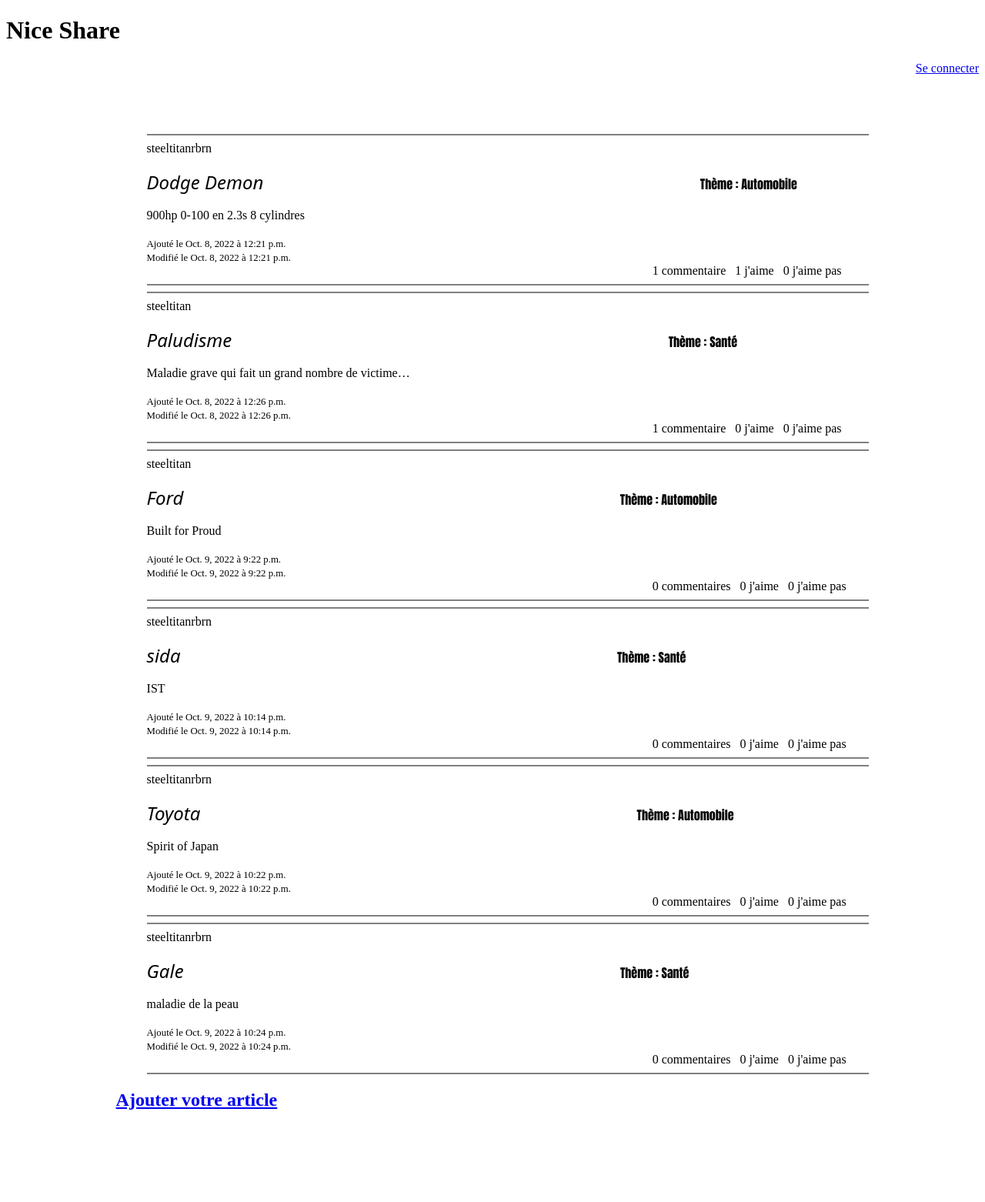
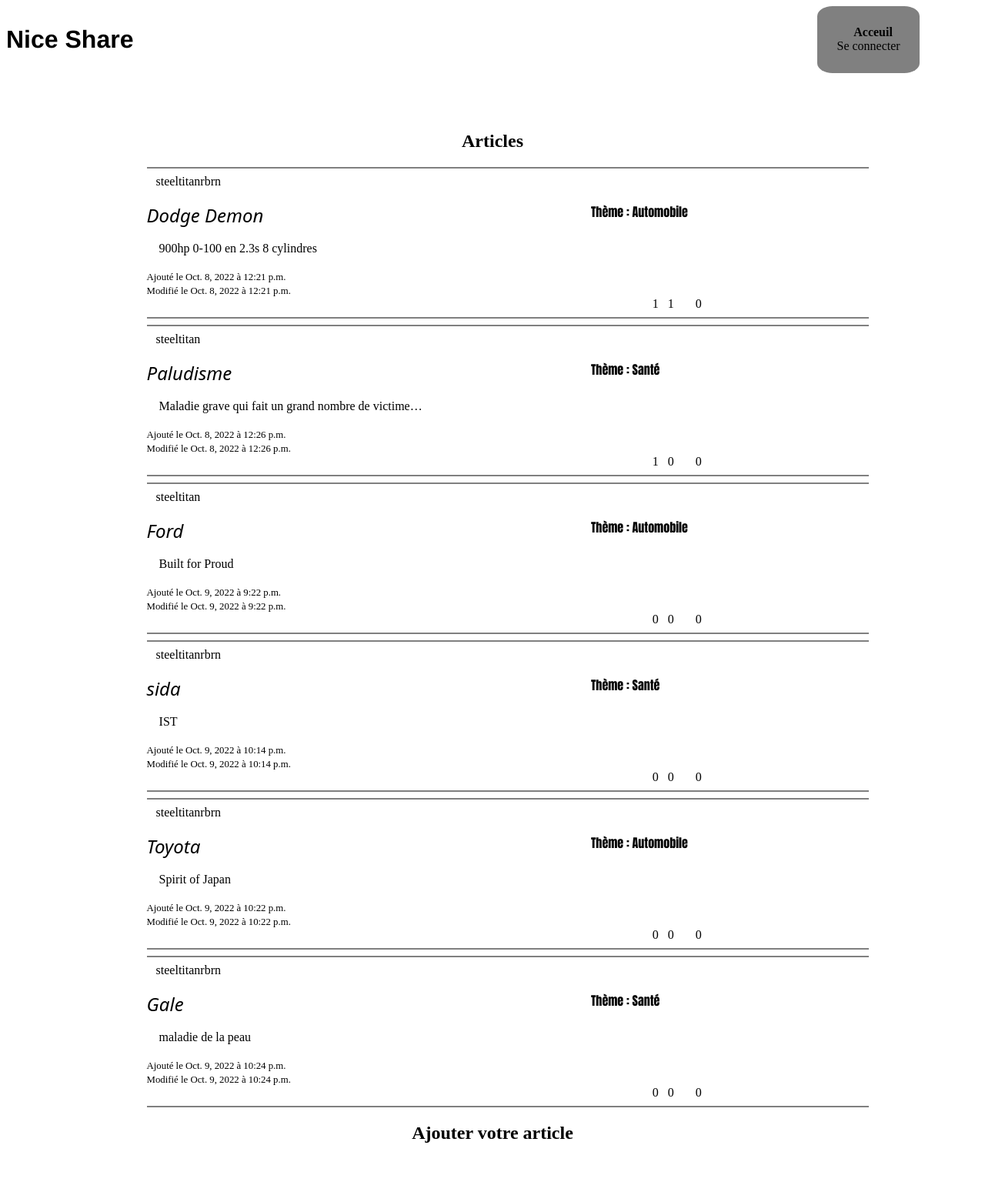
Before and after one commit to SteelTitan18/my_blog, a Django app: page /home/ in a window 1280 px wide. Shown: the whole page at 77% size. Before the commit the page ends 1442 px from the top, so only its background shows below. Run offline with Django 4.2, Linux system fonts and the light colour scheme; data comes from the database, SQL or seed files in the repository.

Commit message:
css details + icones + menu popup + modif/supp artcl

```diff
--- a/bloggings/static/bloggings/styles.css
+++ b/bloggings/static/bloggings/styles.css
@@ -1,23 +1,56 @@
-#user
+#title
+{
+    display: inline-block;
+    vertical-align: middle;
+    font-family: 'Franklin Gothic Medium', 'Arial Narrow', Arial, sans-serif;
+}
+
+.admin-action
+{
+    text-align: center;
+    color: blue;
+}
+
+nav
+{
+    background-color: gray;
+    padding-left: 2%;
+    padding-right: 2%;
+    padding-top: 2%;
+    padding-bottom: 2%;
+    border-radius: 15%;
+    display: inline-block;
+    vertical-align:middle;
+    position: relative;
+    left: 70%
+}
+
+a
+{
+    text-decoration: none;
+    color: black;
+}
+
+.user
 {
     display: block;
 }
 
-#info
+.info
 {
     font-size: 80%;
 }
 
-#post-title
+.post-title
 {
     font-size: 150%;
     font-style: italic;
     font-family: system-ui, -apple-system, BlinkMacSystemFont, 'Segoe UI', Roboto, Oxygen, Ubuntu, Cantarell, 'Open Sans', 'Helvetica Neue', sans-serif;
 }
 
-#theme
+.theme
 {
-    position: relative;
+    position: absolute;
     left:60%;
     font-family: Impact, Haettenschweiler, 'Arial Narrow Bold', sans-serif;
 }
@@ -42,10 +75,65 @@
 
 nav
 {
-    text-align: right;
+    text-align: center;
 }
 
 main
 {
     margin: 6%
 }
+
+.popup {
+    position: relative;
+    display: inline-block;
+    cursor: pointer;
+  }
+
+  /* The actual popup (appears on top) */
+  .popup .popuptext {
+    visibility: hidden;
+    width: 150px;
+    background-color: whitesmoke;
+    color: rgb(17, 10, 10);
+    text-align: left;
+    border-radius: 6px;
+    padding-left: 20%;
+    padding-top: 15%;
+    padding-bottom: 15%;
+    padding-left: 20%;
+    position: absolute;
+    z-index: 1;
+    bottom: -150%;
+    left: 50%;
+    margin-left: -120px;
+  }
+
+  /* Popup arrow */
+  .popup .popuptext::cue {
+    content: "";
+    position: absolute;
+    top: 100%;
+    left: 50%;
+    margin-left: -5px;
+    border-width: 5px;
+    border-style: solid;
+    border-color: #555 transparent transparent transparent;
+  }
+
+  /* Toggle this class when clicking on the popup container (hide and show the popup) */
+  .popup .show {
+    visibility: visible;
+    -webkit-animation: fadeIn 0.5s;
+    animation: fadeIn 1s
+  }
+
+  /* Add animation (fade in the popup) */
+  @-webkit-keyframes fadeIn {
+    from {opacity: 0;}
+    to {opacity: 1;}
+  }
+
+  @keyframes fadeIn {
+    from {opacity: 0;}
+    to {opacity:1 ;}
+  }
--- a/bloggings/templates/bloggings/index.html
+++ b/bloggings/templates/bloggings/index.html
@@ -3,30 +3,32 @@
 {% block content %}
 
 <main>
+  <h2 style="text-align: center">Articles</h2>
   <ul>
     {% for post, comment in postD.items %}
       <a class="posts" href="{% url 'details' post.id %}">
         <HR NOSHADE>
-          <li id="post">
-            <span id="user">{{ post.user }}</span><br/>
-            <span id="post-content">
-              <span id="post-title">{{ post.title }}</span>
-              <span id="theme">Thème : {{ post.theme }}</span><br/>
-              <br/>{{ post.content|truncatechars:50 }}<br/>
-              <span id="info">
+          <li class="post">
+            <span class="user"><i class="fa-solid fa-circle-user"></i>&nbsp&nbsp&nbsp{{ post.user }}</span><br/>
+            <span class="post-content">
+              <span class="post-title">{{ post.title }}</span>
+              &nbsp&nbsp&nbsp&nbsp&nbsp&nbsp&nbsp&nbsp
+              <span class="theme">Thème : {{ post.theme }}</span><br/>
+              <br/>&nbsp&nbsp&nbsp&nbsp{{ post.content|truncatechars:50 }}<br/>
+              <span class="info">
                 <br/>Ajouté le {{ post.addDate }} à {{ post.addHour }}
                 <br />Modifié le {{ post.modifDate }} à {{ post.modifHour }}
               </span><br/>
-              <span class="action">{{ comment }} commentaire{{ comment|pluralize }}
-              &nbsp&nbsp{{ post.like }} j'aime
-              &nbsp&nbsp{{ post.dislike }} j'aime pas</span>
+              <span class="action">{{ comment }} <i class="fa-solid fa-comment"></i>
+              &nbsp&nbsp{{ post.like }}&nbsp<i class="fa-solid fa-thumbs-up"></i>&nbsp&nbsp&nbsp
+              &nbsp&nbsp{{ post.dislike }}&nbsp<i class="fa-solid fa-thumbs-down"></i>&nbsp&nbsp&nbsp</span>
             </span>
           </li>
           <HR NOSHADE>
         </a>
     {% endfor %}
   </ul>
-  <a href="{% url 'add-post' %}"><h2>Ajouter votre article</h2></a>
+  <a href="{% url 'add-post' %}" style="text-align: center"><h2>Ajouter votre article</h2></a>
 </main>
 
 {% endblock %}
--- a/bloggings/templates/bloggings/model.html
+++ b/bloggings/templates/bloggings/model.html
@@ -13,11 +13,17 @@
 
   <body>
     <header>
-      <h1>Nice Share</h1>
+      <h1  id="title">Nice Share</h1>
       <nav>
+        <a href="{% url 'home' %}" style="font-weight: bold; text-align: left"><i class="fa-solid fa-house"></i>&nbsp&nbsp&nbspAcceuil</a><br/>
         {% if request.user.is_authenticated %}
-          <h3>{{ user }}</h3>
-          <a href="{% url 'logout' %}">Se déconnecter</a>
+          <div class="popup" onclick="myFunction()"><h3><i class="fa-solid fa-circle-user"></i>&nbsp&nbsp&nbsp{{ user }}</h3>
+            <span class="popuptext" id="myPopup">
+              <a href=""><i class="fa-solid fa-user-pen"></i>&nbsp&nbsp&nbsp Mon profil</a><br/>
+              <a href="{% url 'my-posts' %}"><i class="fa-solid fa-newspaper"></i>&nbsp&nbsp&nbsp Mes articles</a><br/>
+              <a href="{% url 'logout' %}"><i class="fa-solid fa-right-from-bracket"></i>&nbsp&nbsp&nbsp Se déconnecter</a>
+            </span>
+          </div>
         {% else %}
           <a href="{% url 'connexion' %}">Se connecter</a>
         {% endif %}
@@ -26,6 +32,13 @@
 
     <main>
       {% block content%}{% endblock %}
+      <script>
+// When the user clicks on <div>, open the popup
+        function myFunction() {
+          var popup = document.getElementById("myPopup");
+          popup.classList.toggle("show");
+        }
+      </script>
     </main>
 
     <footer></footer>
--- a/bloggings/views.py
+++ b/bloggings/views.py
@@ -21,7 +21,7 @@
         comment = Comment.objects.filter(post = _post).count()
         postDic[_post] = (comment)
     addPost(request)
-    return render(request, 'bloggings/index.html', {'postD':postDic, 'themes':themes,})
+    return render(request, 'bloggings/index.html', {'postD':postDic, 'themes':themes})
 
 # class PostListView(gnr.ListView):
 #     template_name = 'bloggings/index.html'
@@ -63,7 +63,7 @@
 @login_required(login_url='/sign-in/')
 def addPost(request):
     request.POST._mutable = True
-    messages.add_message(request, messages.INFO,"Vous devez être connecté !")
+    # messages.add_message(request, messages.INFO,"Vous devez être connecté !")
     if request.method == 'POST':
         post = Post()
         post.user = request.user
@@ -91,15 +91,16 @@
 
 def DetailPost(request, post_id):
     _post = Post.objects.get(id = post_id)
+    comments = Comment.objects.filter(post = _post)
     my_post = []
-    comments = Comment.objects.filter(post = _post)
+    if request.user.is_authenticated:
+        my_post = Post.objects.filter(user = request.user)
 
     if request.method == 'POST':
         comment = Comment()
         if request.user.is_authenticated:
             comment.user = request.user
             comment.post = Post.objects.get(id = post_id)
-            my_post = Post.objects.filter(user = request.user)
             form = CommentForm(request.POST, instance=comment)
             if form.is_valid():
                 comment = form.save()
@@ -111,6 +112,44 @@
         form = CommentForm()
 
     return render(request, 'bloggings/post_detail.html', {'post': _post, 'comments':comments, 'my_post':my_post, 'form':form})
+
+def my_posts(request):
+    postDic = {}
+    postList = Post.objects.filter(user = request.user)
+    themes = Theme.objects.all()
+
+    for _post in postList:
+        comment = Comment.objects.filter(post = _post).count()
+        postDic[_post] = (comment)
+    addPost(request)
+    return render(request, 'bloggings/my_posts.html', {'postD':postDic, 'themes':themes})
+
+def profile(request):
+    return render(request, 'bloggings/user_profile.html')
+
+def modif_profile(request):
+    if request.method == 'POST':
+        pass
+
+def post_delete(request, post_id):
+    post = Post.objects.get(id = post_id)
+    post.delete()
+    return redirect('my-posts')
+
+    return render(request, 'listings/my_posts.html', {'post':post})
+
+def post_update(request, post_id):
+    post = Post.objects.get(id = post_id)
+
+    if request.method == 'POST':
+        form = PostForm(request.POST, instance=post)
+        if form.is_valid():
+            form.save()
+            return redirect('details', post.id)
+    else:
+        form = PostForm(instance=post)
+
+    return render(request, 'bloggings/post_update.html', {'form':form})
 
 # class DetailPost(gnr.DetailView):
 #     template_name = 'bloggings/post_detail.html'
--- a/my_blog/settings.py
+++ b/my_blog/settings.py
@@ -38,6 +38,7 @@
     'django.contrib.messages',
     'django.contrib.staticfiles',
     'bloggings',
+    'fontawesomefree',
     # 'corsheaders',
     # 'rest_framework',
 ]
--- a/my_blog/urls.py
+++ b/my_blog/urls.py
@@ -22,12 +22,13 @@
 urlpatterns = [
     path('admin/', admin.site.urls),
     path('home/', views.home, name="home"),
-    # path('home/', PostListView.as_view(), name="home"),
+    path('my_posts/', views.my_posts, name="my-posts"),
     path('sign-in/', views.connexion, name="connexion"),
     path('logout/', views.logout_view, name="logout"),
     path('sign-up/', views.sign_up, name="sign-up"),
     path('home/add', views.addPost, name="add-post"),
     path('home/<int:post_id>/', views.DetailPost, name="details"),
-    # path('home/<int:post_id>/comment/', views.Commenting, name="comment"),
+    path('home/<int:post_id>/delete', views.post_delete, name="post-delete"),
+    path('home/<int:post_id>/update/', views.post_update, name="post-update"),
     # path('home/<int:post_id>/', views.Commenting, name="commenting"),
 ]
```
